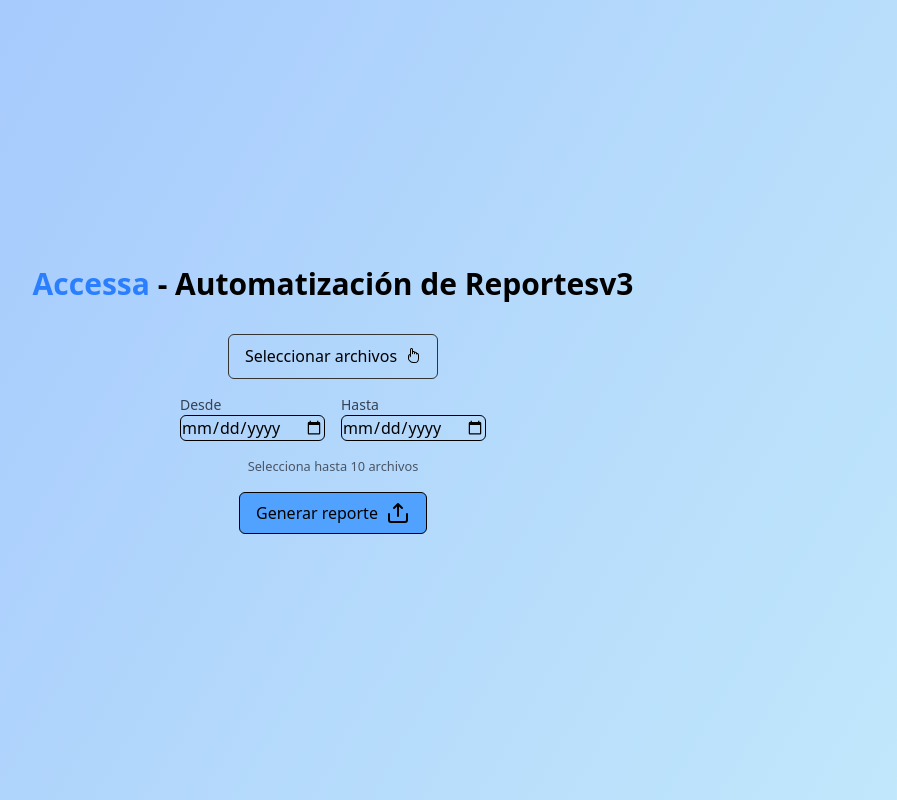
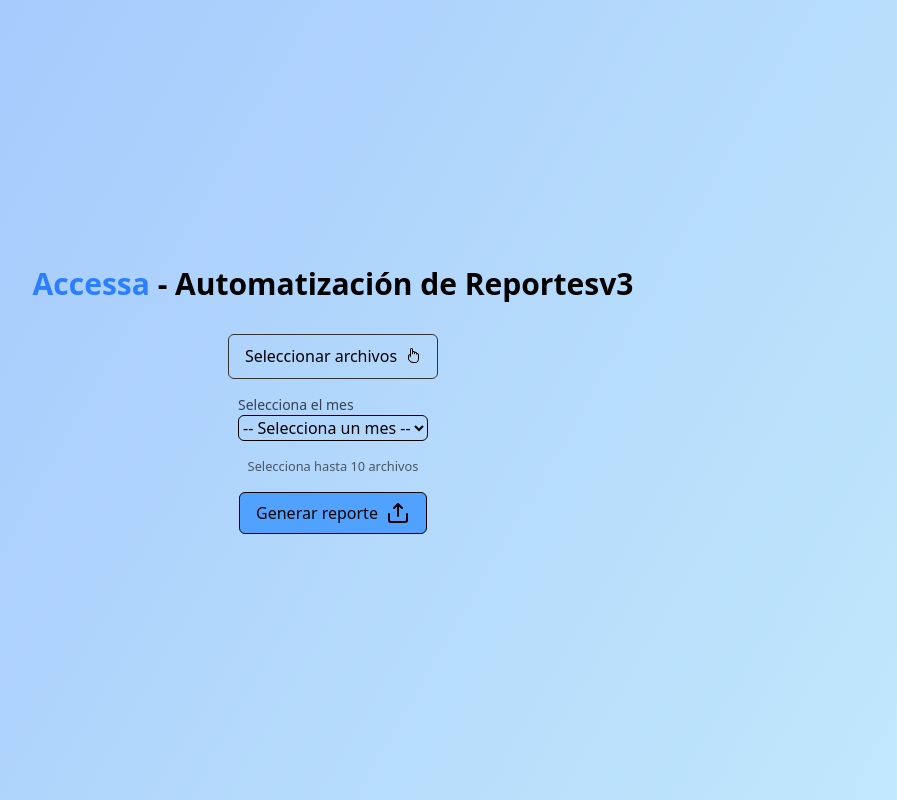
Before and after one commit to est3banst/accesa-client, a React (Vite) app: page / in a window 1280 px wide. Shown: the whole page, without its empty margins (307-1204 px from the left). Built offline with nearby package versions, Linux system fonts and the light colour scheme.

Commit message:
add: dates for report:debug-mode-v2.03:fix

```diff
--- a/src/components/Inicio.jsx
+++ b/src/components/Inicio.jsx
@@ -4,8 +4,7 @@
 const Inicio = () => {
   const inputRef = useRef(null);
   const [files, setFiles] = useState([]);
-  const [startDate, setStartDate] = useState("");
-  const [endDate, setEndDate] = useState("");
+  const [selectedMonth, setSelectedMonth] = useState("");
   const [loading, setLoading] = useState(false);
   const [error, setError] = useState(null);
 
@@ -50,19 +49,14 @@
       setError("Por favor selecciona al menos un archivo.");
       return;
     }
-    if (!startDate || !endDate) {
-      setError("Debes seleccionar un rango de fechas.");
+    if (!selectedMonth) {
+      setError("Debes seleccionar un mes.");
       return;
     }
 
-    const start = new Date(startDate);
-    const end = new Date(endDate);
-    const diffDays = (end - start) / (1000 * 60 * 60 * 24);
+    const currentYear = new Date().getFullYear();
+    const reportMonth = `${currentYear}-${selectedMonth}`;
 
-    if (diffDays < 2) {
-      setError("El rango de fechas debe ser de al menos 2 días.");
-      return;
-    }
     setLoading(true);
     setError(null);
     console.log("Subiendo archivos:", files);
@@ -107,9 +101,9 @@
           "Content-Type": "application/json"
         },
         body: JSON.stringify({
-          start_date: startDate,
-          end_date: endDate
+          month: reportMonth,
         })
+
       });
 
       if (!reportResponse.ok) {
@@ -168,29 +162,31 @@
                 onChange={handleFileChange}
 
               />
+            </div>
+            <div className="flex flex-col items-start">
+              <label htmlFor="month" className="text-sm text-gray-700 mb-1">Selecciona el mes</label>
+              <select
+                id="month"
+                className="border px-2 py-1 rounded-md"
+                value={selectedMonth}
+                onChange={(e) => setSelectedMonth(e.target.value)}
+              >
+                <option value="">-- Selecciona un mes --</option>
+                <option value="01">Enero</option>
+                <option value="02">Febrero</option>
+                <option value="03">Marzo</option>
+                <option value="04">Abril</option>
+                <option value="05">Mayo</option>
+                <option value="06">Junio</option>
+                <option value="07">Julio</option>
+                <option value="08">Agosto</option>
+                <option value="09">Septiembre</option>
+                <option value="10">Octubre</option>
+                <option value="11">Noviembre</option>
+                <option value="12">Diciembre</option>
+              </select>
+            </div>
 
-
-            </div>
-            <div className='flex gap-4'>
-              <div className='flex flex-col'>
-                <label className='text-sm text-gray-700'>Desde</label>
-                <input
-                  type="date"
-                  className="border px-2 py-1 rounded-md"
-                  value={startDate}
-                  onChange={(e) => setStartDate(e.target.value)}
-                />
-              </div>
-              <div className='flex flex-col'>
-                <label className='text-sm text-gray-700'>Hasta</label>
-                <input
-                  type="date"
-                  className="border px-2 py-1 rounded-md"
-                  value={endDate}
-                  onChange={(e) => setEndDate(e.target.value)}
-                />
-              </div>
-            </div>
 
             {files.length > 0 && (
               <ul className='mt-2 text-left'>
```
